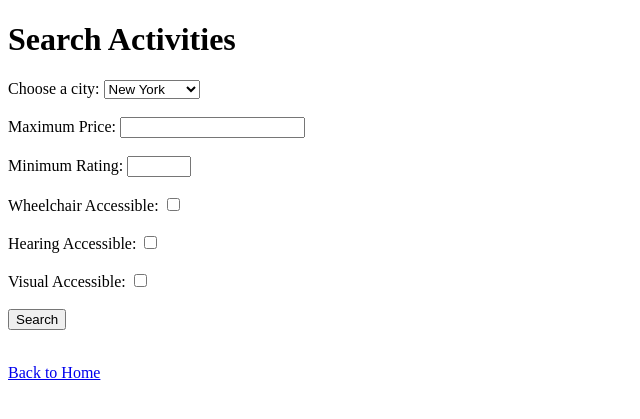
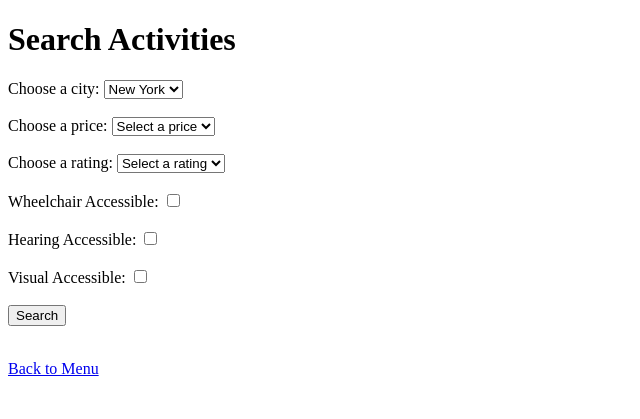
Before and after one commit to PegahNa/UrbanExplorer, a Flask app: page /search in a window 1280 px wide. Shown: the top 419 px of the page, without its empty margins (0-640 px from the left). Run offline with Flask 3, Linux system fonts and the light colour scheme; the visitor is signed in with stand-in values (Sample User, id 1).

Commit message:
updates to flask app, templates, login.py

```diff
--- a/activity_recommender/scripts/flask_app.py
+++ b/activity_recommender/scripts/flask_app.py
@@ -1,10 +1,10 @@
 from flask import Flask, render_template, request, redirect, url_for, flash, session
 from activity_recommender.auth.login import UserManager, User
 from activity_recommender.activities.search import Filter
-from activity_recommender.utils.api_utils import get_data_for_city
+from activity_recommender.utils.flask_utils import get_data_for_city
 
 app = Flask(__name__)
-app.secret_key = "your_secret_key"  # This should ideally be stored securely and not hardcoded
+app.secret_key = "app_secret_key"  # This should ideally be stored securely and not hardcoded
 
 # load users into memory from the JSON file
 try:
@@ -15,7 +15,12 @@ except Exception as e:
 
 @app.route('/')
 def home():
-    return render_template('index.html')  # We'll need to create this template later
+    return render_template('index.html')
+
+
+@app.route('/menu', methods=['GET', 'POST'])
+def menu():
+    return render_template("menu.html")
 
 
 @app.route('/flask_login', methods=['GET', 'POST'])
@@ -28,7 +33,7 @@ def flask_login():
         if user.login():
             flash('Logged in successfully!', 'success')
             session["logged_in"] = True
-            return redirect(url_for('search_activities'))
+            return render_template("menu.html")
         else:
             flash('Login failed. Check your credentials.', 'danger')
 
@@ -56,8 +61,8 @@ def search_activities():
         return redirect(url_for("flask_login"))
     if request.method == 'POST':
         city = request.form['city']
-        price = float(request.form.get('price', 0))
-        rating = float(request.form.get('rating', 0))
+        price = request.form['price']
+        rating = request.form['rating']
         wheelchair = 'wheelchair' in request.form
         hearing = 'hearing' in request.form
         visual = 'visual' in request.form
@@ -65,16 +70,25 @@ def search_activities():
         # Fetch city data
         data_city = get_data_for_city(city)
 
+        # If only city is provided as a filter, return all activities for that city
+        if not (price or rating or wheelchair or hearing or visual):
+            return render_template('search.html', results=data_city)
+
         # Apply filters
         search = Filter(data_city=data_city, city=city)
-        results = search.filter_by_price(price)
-        results = search.filter_by_rating(rating)
+        if price:
+            search.filter_by_price(price)
+        if rating:
+            search.filter_by_rating(rating)
         if wheelchair:
-            results = search.filter_by_wheelchair_accessible_entrance()
+            search.filter_by_wheelchair_accessible_entrance()
         if hearing:
-            results = search.filter_by_hearing_accessibility()
+            search.filter_by_hearing_accessibility()
         if visual:
-            results = search.filter_by_visual_accessibility()
+            search.filter_by_visual_accessibility()
+
+        # Fetch the final filtered results after applying all filters
+        results = search.filtered_results
 
         return render_template('search.html', results=results)
     return render_template('search.html')
@@ -83,7 +97,7 @@ def search_activities():
 @app.route('/logout')
 def logout():
     session.pop('logged_in', None)
-    return redirect(url_for('flask_login'))
+    return render_template("index.html")
 
 
 if __name__ == '__main__':
--- a/activity_recommender/scripts/templates/index.html
+++ b/activity_recommender/scripts/templates/index.html
@@ -11,7 +11,9 @@
     <p>
         <a href="{{ url_for('flask_login') }}">Login</a> |
         <a href="{{ url_for('register') }}">Register</a> |
-        <a href="{{ url_for('search_activities') }}">Search Activities</a>
+<!--        Removing search activities from the index page to ensure the user is logged in before searching-->
+<!--        <! &#45;&#45; <a href="{{ url_for('search_activities') }}">Search Activities</a> &ndash;&gt;-->
+<!--        <a href="{{ url_for('logout') }}">Logout</a>-->
     </p>
 </body>
 </html>
--- a/activity_recommender/scripts/templates/search.html
+++ b/activity_recommender/scripts/templates/search.html
@@ -12,17 +12,30 @@
     <label for="citySelect">Choose a city:</label>
     <select name="city" id="citySelect" required>
         <option value="New York">New York</option>
-        <option value="Los Angeles">Los Angeles</option>
-        <!-- Add other cities as needed -->
+        <option value="Madrid">Madrid</option>
+        <option value="Paris">Paris</option>
     </select>
     <br><br>
 
-    <label for="priceInput">Maximum Price:</label>
-    <input type="number" name="price" id="priceInput" min="0">
+    <label for="priceInput">Choose a price:</label>
+    <select name="price" id="priceInput">
+        <option value="" selected>Select a price</option>
+        <option value="free">free</option>
+        <option value="cheap">cheap</option>
+        <option value="medium">medium</option>
+        <option value="expensive">expensive</option>
+    </select>
     <br><br>
 
-    <label for="ratingInput">Minimum Rating:</label>
-    <input type="number" name="rating" id="ratingInput" min="0" max="5" step="0.1">
+    <label for="ratingInput">Choose a rating:</label>
+    <select name="rating" id="ratingInput">
+        <option value="" selected>Select a rating</option>
+        <option value="1">1</option>
+        <option value="2">2</option>
+        <option value="3">3</option>
+        <option value="4">4</option>
+        <option value="5">5</option>
+    </select>
     <br><br>
 
     <label for="wheelchairCheckbox">Wheelchair Accessible:</label>
@@ -49,6 +62,6 @@
         {% endfor %}
     </ul>
     {% endif %}
-    <p><a href="{{ url_for('home') }}">Back to Home</a></p>
+    <p><a href="{{ url_for('menu') }}">Back to Menu</a></p>
 </body>
 </html>
--- a/activity_recommender/utils/api_utils.py
+++ b/activity_recommender/utils/flask_utils.py
@@ -1,8 +1,9 @@
 import json
-
+import os
 
 def get_data_for_city(city):
-    with open("/mnt/data/locations.json", "r") as file:
+    location_file = os.path.join(os.path.dirname(os.path.abspath(__file__)), "..", "..", "data", "locations.json")
+    with open(location_file, "r") as file:
         locations_data = json.load(file)
 
     city_data = locations_data.get(city.lower())  # Convert city to lowercase to match the JSON keys
--- a/data/users.json
+++ b/data/users.json
@@ -1 +1 @@
-{"livvy.w23": {"username": "livvy.w23", "password": "cheese"}, "test.w23": {"username": "test.w23", "password": "tomato"}, "test.w234": {"username": "test.w234", "password": "lettuce"}, "livvytest": {"username": "livvytest", "password": "livvytest"}, "test123": {"username": "test123", "password": "$2b$12$Dh7uvyTZLY7vGctRY6kyf.diwcaDcbiZvCPu2AJdMdXnenyFwLjkO"}, "chewie123": {"username": "chewie123", "password": "$2b$12$vjoMoQEmlS7VdirWtoQ16ekAQ3uzUXT1WzJugIbBDidDR3Wno27d2"}, "chewie1234": {"username": "chewie1234", "password": "$2b$12$GAZR59GihSSiuX/pjfZQJ.sZF4nX3hI/juxqEk0o6lwWigUGvSY8y"}}
+{"livvy.w23": {"username": "livvy.w23", "password": "cheese"}, "test.w23": {"username": "test.w23", "password": "tomato"}, "test.w234": {"username": "test.w234", "password": "lettuce"}, "livvytest": {"username": "livvytest", "password": "livvytest"}, "test123": {"username": "test123", "password": "$2b$12$Dh7uvyTZLY7vGctRY6kyf.diwcaDcbiZvCPu2AJdMdXnenyFwLjkO"}, "chewie123": {"username": "chewie123", "password": "$2b$12$vjoMoQEmlS7VdirWtoQ16ekAQ3uzUXT1WzJugIbBDidDR3Wno27d2"}, "chewie1234": {"username": "chewie1234", "password": "$2b$12$GAZR59GihSSiuX/pjfZQJ.sZF4nX3hI/juxqEk0o6lwWigUGvSY8y"}, "anothertest": {"username": "anothertest", "password": "$2b$12$jN8xYb3y.WZdloHFJdoSSe1N3VwqTQprNP6mxmY5hkYkV9xQX5HRq"}}
```
Also changed, not shown: activity_recommender/auth/login.py (+4 -4 lines), activity_recommender/scripts/templates/menu.html (added, +16 -0 lines), activity_recommender/auth/register.py (deleted).
